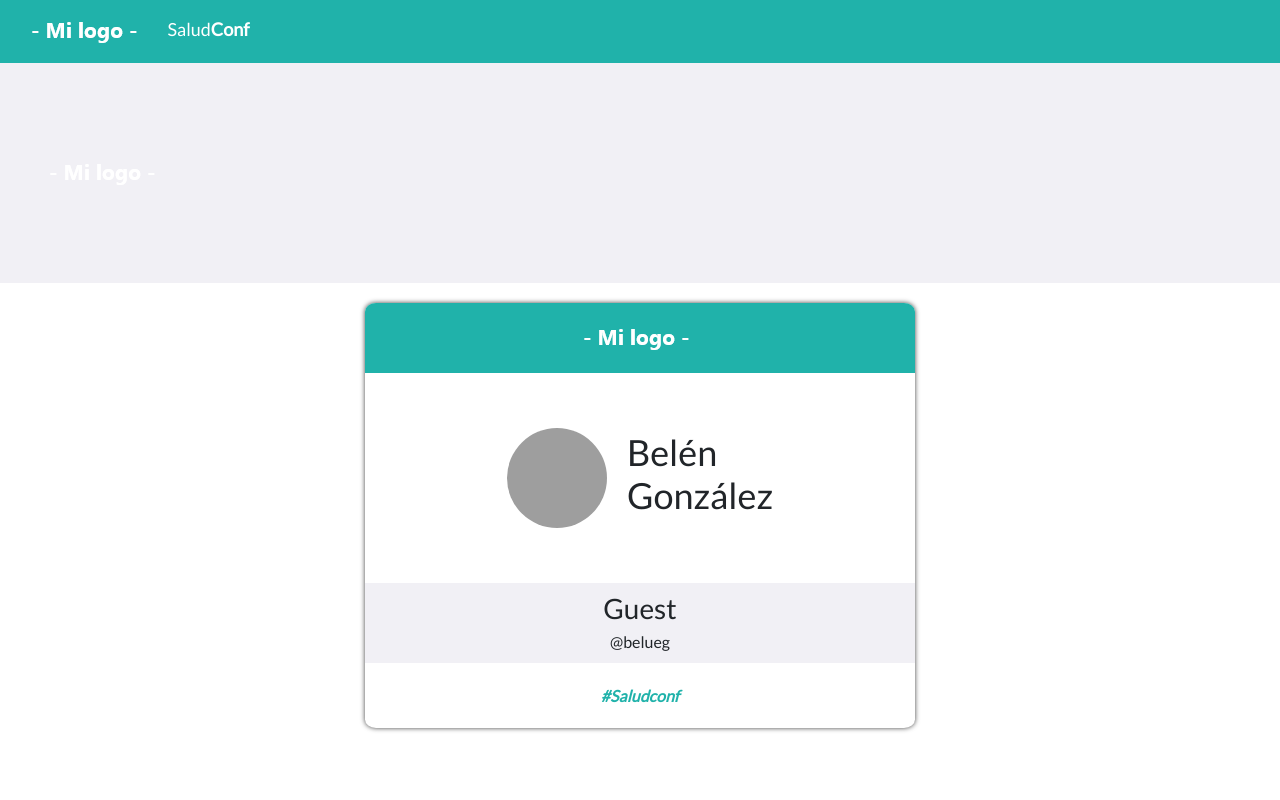
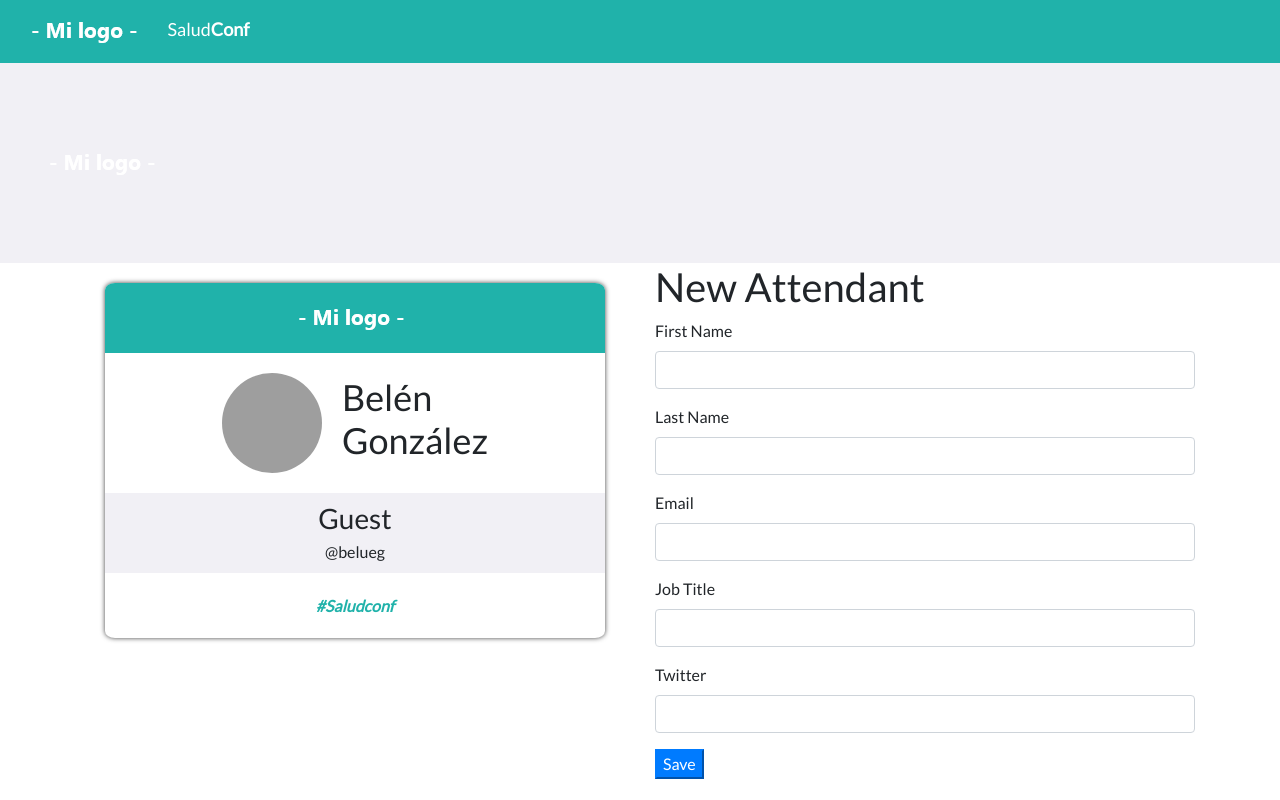
Before and after one commit to belueg/HealthConf-REACT, a React app: page / in a window 1280 px wide. Built offline with nearby package versions, Linux system fonts and the light colour scheme; grey boxes are pictures that could not be loaded.

Commit message:
Agregada la seccion de formulario, usando setState

```diff
--- /dev/null
+++ b/src/components/BadgeForm.js
@@ -0,0 +1,64 @@
+import React from 'react';
+
+class BadgeForm extends React.Component {
+
+    state = {};
+
+    handleClick = e => {
+        console.log(
+            "btn was clicked"
+        );
+
+    }
+
+    handleSubmit = e => {
+        e.preventDefault()
+        console.log("form was submited");
+
+    }
+    render() {
+
+        return (
+
+            <div >
+                <h1>New Attendant</h1>
+                <form onSubmit={this.handleSubmit} >
+
+                    <div className="form-group">
+                        <label >First Name</label>
+                        <input onChange={this.props.onChange} className="form-control" type="text" name="firstName" value={this.props.formValues.firstName} />
+                    </div>
+
+                    <div className="form-group">
+                        <label >Last Name</label>
+                        <input onChange={this.props.onChange} className="form-control" type="text" name="lastName" value={this.state.lastName} />
+                    </div>
+
+                    <div className="form-group">
+                        <label >Email</label>
+                        <input onChange={this.props.onChange} className="form-control" type="email" name="email" value={this.state.email} />
+                    </div>
+
+                    <div className="form-group">
+                        <label >Job Title</label>
+                        <input onChange={this.props.onChange} className="form-control" type="text" name="jobTitle" value={this.state.jobTitle} />
+                    </div>
+
+                    <div className="form-group">
+                        <label >Twitter</label>
+                        <input onChange={this.props.onChange} className="form-control" type="text" name="twitter" value={this.state.twitter} />
+                    </div>
+
+
+                    <button onClick={this.handleClick} className="btn-primary"> Save</button>
+                </form>
+            </div>
+
+
+        )
+
+    }
+
+}
+
+export default BadgeForm;
--- a/src/components/styles/Badge.css
+++ b/src/components/styles/Badge.css
@@ -3,8 +3,8 @@
     box-shadow: 0px 0px 5px 0px rgba(0,0,0,0.75);
     border-radius: 2%;
     overflow: hidden;
-    max-width:600px ;
-    min-width: 550px;
+    /* min-width: 550px; */
+
     margin: 20px;
 
 }
@@ -21,7 +21,7 @@ justify-content: center;
     display: flex;
     justify-content: center;
     align-items: center;
-    height:210px ;
+    height:140px ;
 }
 
 .Badge__section-name h1{
--- a/src/pages/BadgeNew.js
+++ b/src/pages/BadgeNew.js
@@ -1,9 +1,21 @@
 import React from 'react';
 import header from '../images/logo2.png'
 import Navbar from '../components/Navbar'
+import BadgeForm from '../components/BadgeForm'
 import Badge from '../components/Badge'
 import './styles/BadgeNew.css'
 class BadgeNew extends React.Component {
+
+  state = { form: {} };
+
+  handleChange = e => {
+    this.setState({
+      form: {
+        ...this.state.form,
+        [e.target.name]: e.target.value
+      },
+    })
+  }
 
   render() {
 
@@ -17,12 +29,18 @@ class BadgeNew extends React.Component {
 
         <div className="container ">
           <div className="row  ">
-            <div className="col d-flex justify-content-center ">
+            <div className="col-6 ">
               <Badge firstName="Belén" lastName="González" twitter="belueg" jobName="Guest" avatarURL="https://www.gravatar.com/avatar?d=identicon" />
 
             </div>
+            <div className="col-6">
+              <BadgeForm onChange={this.handleChange} formValues={this.state.form} />
+            </div>
           </div>
+
         </div>
+
+
 
 
       </div>
--- a/src/pages/styles/BadgeNew.css
+++ b/src/pages/styles/BadgeNew.css
@@ -1,6 +1,6 @@
 .BadgeNew__hero {
     background-color:#F1F0F5 ;
-    height: 220px;
+    height: 25vh;
     padding: 0 30px;
     display: flex;
     align-items: center;
```
Also changed, not shown: src/components/App.js (added), 1 other file.
